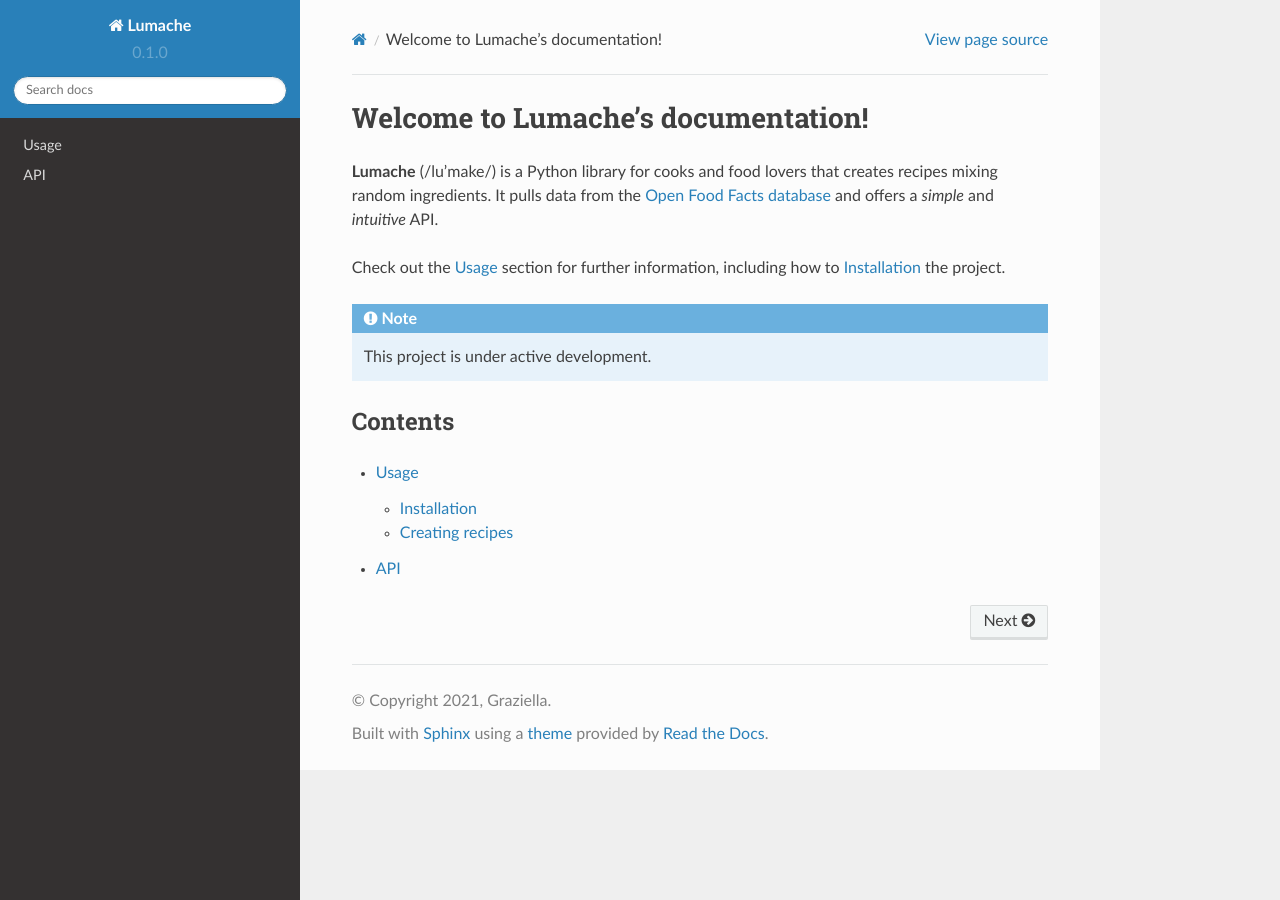
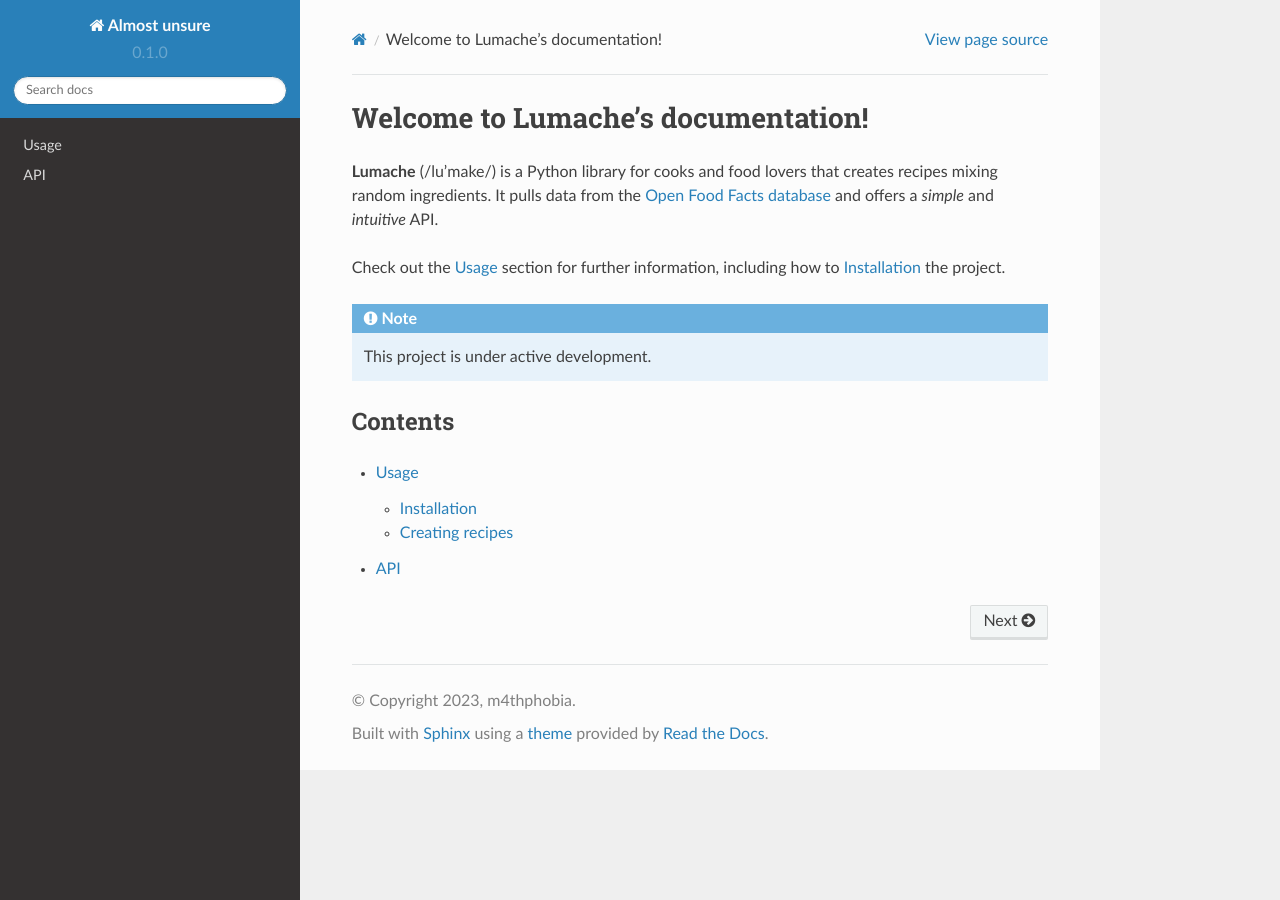
Before and after one commit to m4thphobia/Almost-unsure, a Sphinx documentation site: the page built from docs/source/index.rst, in a window 1280 px wide. Built offline with Sphinx 7.4.7 and the Read the Docs theme 2.0.0, drawn with Linux system fonts in a browser that asks for light colours.

Commit message:
Update conf.py

```diff
--- a/docs/source/conf.py
+++ b/docs/source/conf.py
@@ -2,9 +2,9 @@
 
 # -- Project information
 
-project = 'Lumache'
-copyright = '2021, Graziella'
-author = 'Graziella'
+project = 'Almost unsure'
+copyright = '2023, m4thphobia'
+author = 'm4thphobia'
 
 release = '0.1'
 version = '0.1.0'
```
